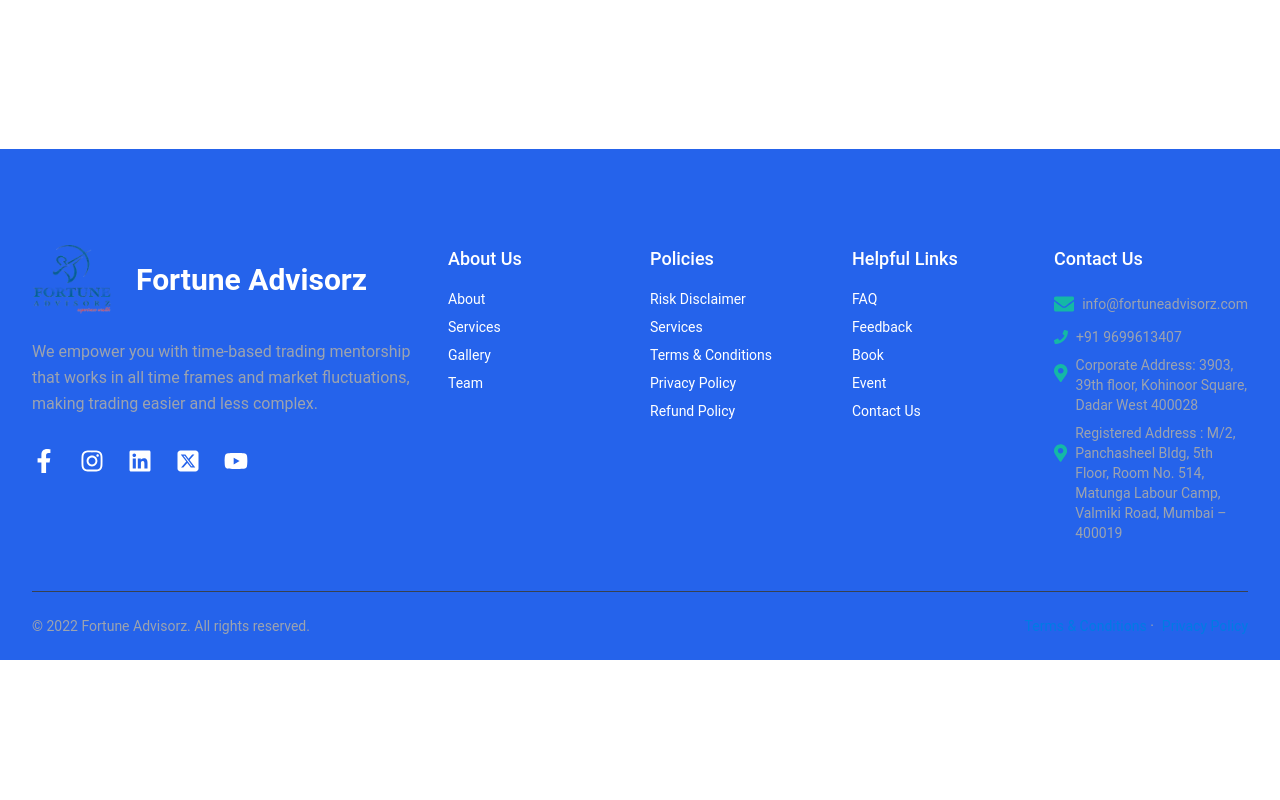
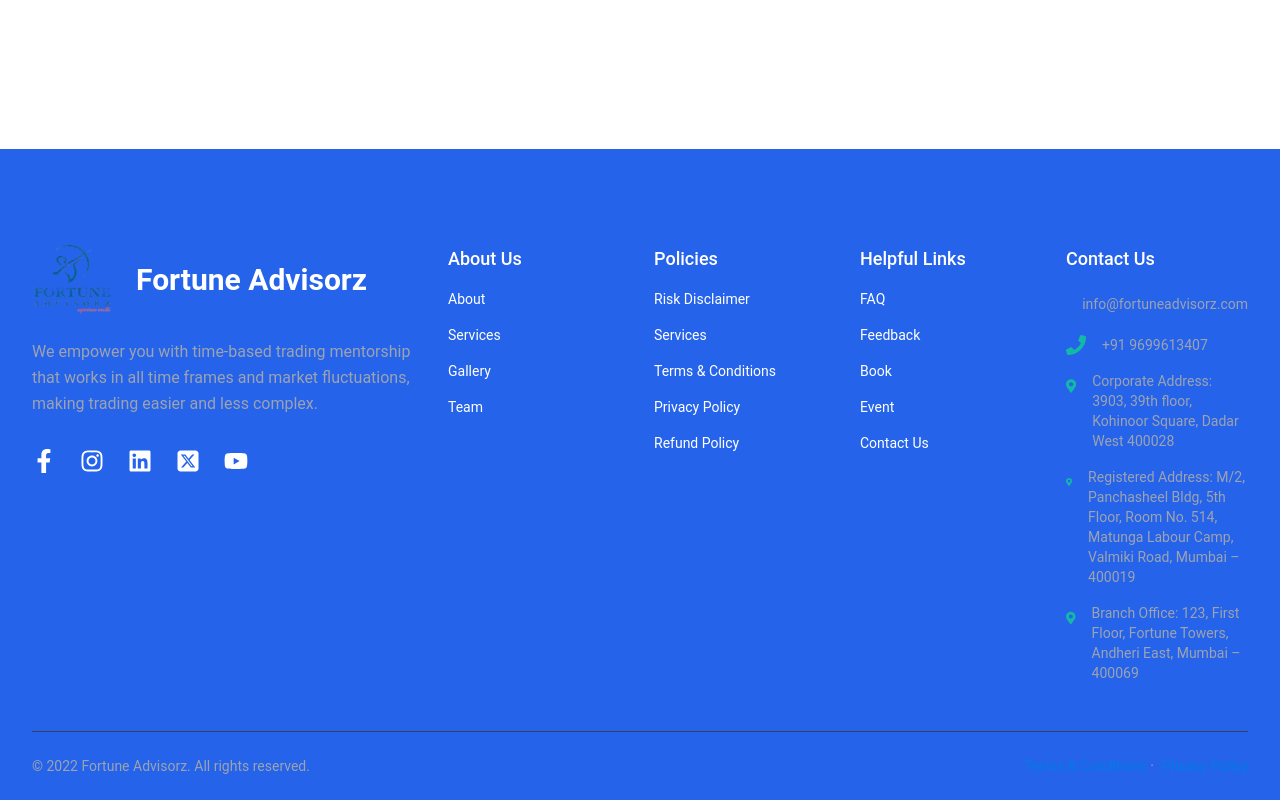
Before and after one commit to Sarvesh-24/FortuneWeb, a React (Create React App) app: page /mutualfunds in a window 1280 px wide. Shown: the part 2443-3243 px from the top of the page. Before the commit the page ends 3103 px from the top, so only its background shows below. Built offline with nearby package versions, Linux system fonts and the light colour scheme.

Commit message:
footer changed

```diff
--- a/src/components/Footer.js
+++ b/src/components/Footer.js
@@ -55,10 +55,11 @@
             </ul>
           </div>
 
-          <div className="grid grid-cols-1 gap-2 sm:grid-cols-2 md:grid-cols-4 lg:col-span-2">
+          <div className="grid grid-cols-1 gap-6 sm:grid-cols-2 md:grid-cols-4 lg:col-span-2">
+  {/* About Us */}
   <div>
-              <p className="text-lg font-medium">About Us</p>
-              <ul className="mt-4 space-y-2 text-sm text-gray-400">
+    <p className="text-lg font-medium text-white">About Us</p>
+    <ul className="mt-4 space-y-4 text-sm text-gray-400">
       <li><a href="#about" className="text-white hover:text-blue-600">About</a></li>
       <li><a href="#services" className="text-white hover:text-blue-600">Services</a></li>
       <li><a href="#gallery" className="text-white hover:text-blue-600">Gallery</a></li>
@@ -66,9 +67,10 @@
     </ul>
   </div>
 
+  {/* Policies */}
   <div>
-              <p className="text-lg font-medium">Policies</p>
-              <ul className="mt-4 space-y-2 text-sm text-gray-400">
+    <p className="text-lg font-medium text-white">Policies</p>
+    <ul className="mt-4 space-y-4 text-sm text-gray-400">
       <li><a href="/riskdisclaimer" className="text-white hover:text-blue-600">Risk Disclaimer</a></li>
       <li><a href="/serviceprovide" className="text-white hover:text-blue-600">Services</a></li>
       <li><a href="/termsandconditions" className="text-white hover:text-blue-600">Terms & Conditions</a></li>
@@ -77,9 +79,10 @@
     </ul>
   </div>
 
+  {/* Helpful Links */}
   <div>
-              <p className="text-lg font-medium">Helpful Links</p>
-              <ul className="mt-4 space-y-2 text-sm text-gray-400">
+    <p className="text-lg font-medium text-white">Helpful Links</p>
+    <ul className="mt-4 space-y-4 text-sm text-gray-400">
       <li><a href="#faq" className="text-white hover:text-blue-600">FAQ</a></li>
       <li><a href="#feedback" className="text-white hover:text-blue-600">Feedback</a></li>
       <li><a href="#book" className="text-white hover:text-blue-600">Book</a></li>
@@ -88,30 +91,35 @@
     </ul>
   </div>
 
+  {/* Contact Us */}
   <div>
-              <p className="text-lg font-medium">Contact Us</p>
-              <ul className="mt-4 space-y-2 text-sm text-gray-400">
-                <li className="flex items-center gap-2">
+    <p className="text-lg font-medium text-white">Contact Us</p>
+    <ul className="mt-4 space-y-4 text-sm text-gray-400">
+      <li className="flex items-center gap-4">
         <FaEnvelope className="text-teal-500 text-3xl" />
         <span>info@fortuneadvisorz.com</span>
       </li>
-                <li className="flex items-center gap-2">
-                  <FaPhone className="text-teal-500 text-1xl" />
+      <li className="flex items-center gap-4">
+        <FaPhone className="text-teal-500 text-xl" />
         <span>+91 9699613407</span>
       </li>
-                <li className="flex items-start gap-2">
-                  <FaMapMarkerAlt className="text-teal-500 text-4xl" />
+      <li className="flex items-start gap-4">
+        <FaMapMarkerAlt className="text-teal-500 text-3xl" />
         <span>Corporate Address: 3903, 39th floor, Kohinoor Square, Dadar West 400028</span>
       </li>
-                <li className="flex items-start gap-2">
-                  <FaMapMarkerAlt className="text-teal-500 text-6xl" />
-                  <span>Registered Address : M/2, Panchasheel Bldg,
-                    5th Floor, Room No. 514,
-                    Matunga Labour Camp, Valmiki Road, Mumbai – 400019
-                  </span>
+      <li className="flex items-start gap-4">
+        <FaMapMarkerAlt className="text-teal-500 text-3xl" />
+        <span>Registered Address: M/2, Panchasheel Bldg, 5th Floor, Room No. 514, Matunga Labour Camp, Valmiki Road, Mumbai – 400019</span>
+      </li>
+      {/* Additional Address */}
+      <li className="flex items-start gap-4">
+        <FaMapMarkerAlt className="text-teal-500 text-3xl" />
+        <span>Branch Office: 123, First Floor, Fortune Towers, Andheri East, Mumbai – 400069</span>
       </li>
     </ul>
   </div>
+
+
           </div>
         </div>
 
```
Lines whose indentation alone changed are shown as unchanged.
